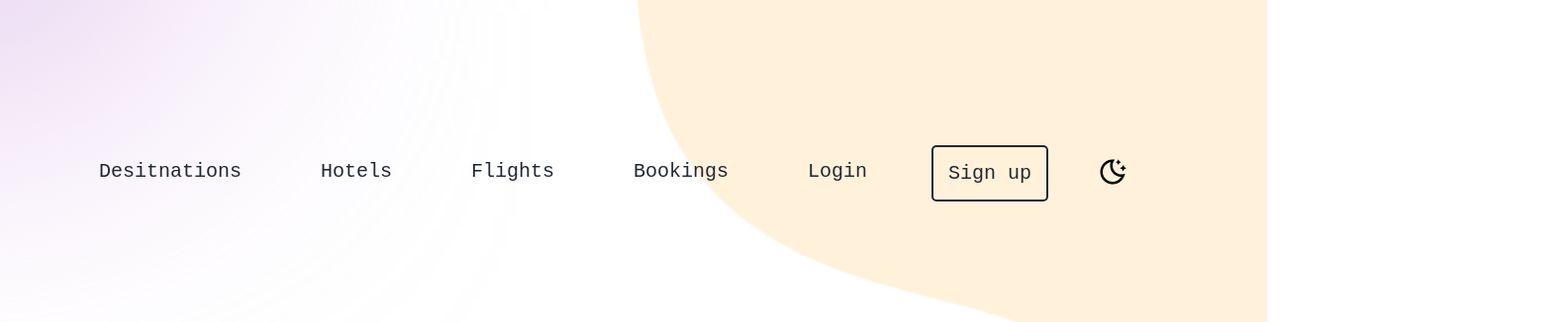
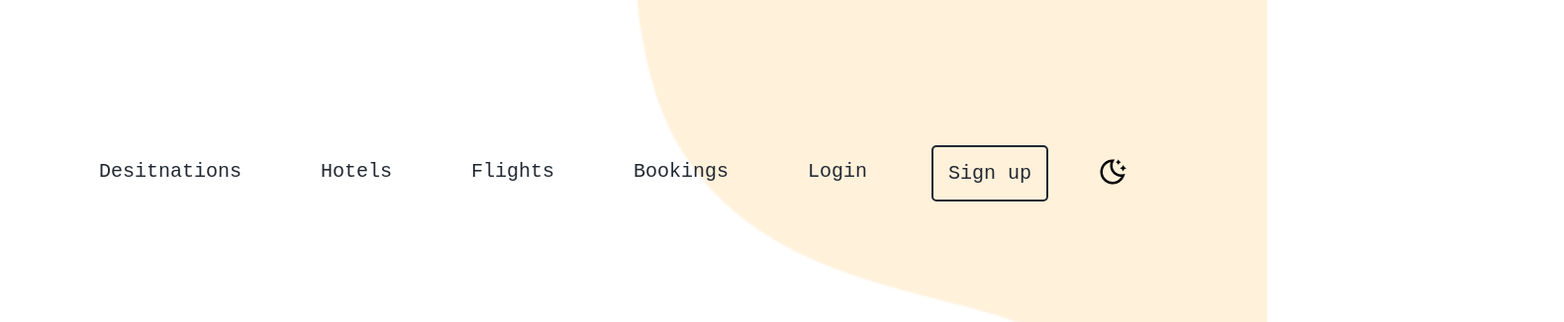
Before and after one commit to omnia6455/flightsWebProject, a plain HTML site: page home.html in a window 1280 px wide. Shown: the part 156-482 px from the top of the page at 99% size, 1580 px wide, since content can reach past the window. Drawn offline with Linux system fonts and the light colour scheme; a web font is replaced by a local one.

```diff
--- a/style.css
+++ b/style.css
@@ -73,35 +73,10 @@ a {
 }
 
 body {
-    position: relative;
-    min-height: 100vh;
     background: var(--bg-color);
     overflow-x: hidden;
     transition: background-color 0.3s, color 0.3s;
 }
-
-body::before,
-body::after {
-    content: "";
-    position: absolute;
-    width: 478.9445495605469px;
-    height: 296.8642272949219px;
-    z-index: -1;
-    filter: blur(150px);
-}
-
-body::before {
-    top: -100px;
-    left: -320px;
-    background: var(--top-left-color);
-}
-
-body::after {
-    bottom: -100px;
-    right: -300px;
-    background: var(--bottom-right-color);
-}
-
 /* //////////////////////////////////////////////////////////////SECTION 1//////////////////////////////////////////////////////////////////////////////////// */
 .section1 {
     display: flex;
```
